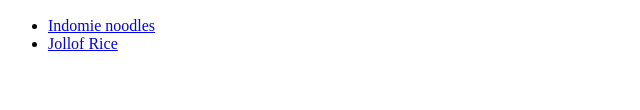
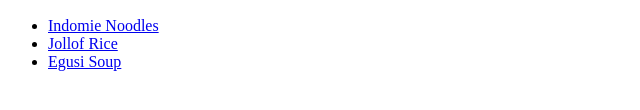
Before and after one commit to Divine-hash/odin-recipes, a plain HTML site: page index.html in a window 1280 px wide. Shown: the part 422-532 px from the top of the page, without its empty margins (0-640 px from the left). Drawn offline with Linux system fonts and the light colour scheme.

Commit message:
added a link to the egusi soup recipe page

```diff
--- a/index.html
+++ b/index.html
@@ -10,8 +10,9 @@
         <h1>Odin Recipes</h1>
         <img src="./images/recipes.jpg" alt="">
         <ul>
-            <li><a href="./recipes/indomie-noodles.html">Indomie noodles</a></li>
+            <li><a href="./recipes/indomie-noodles.html">Indomie Noodles</a></li>
             <li><a href="./recipes/jollof-rice.html">Jollof Rice</a></li>
+            <li><a href="./recipes/egusi-soup.html">Egusi Soup</a></li>
         </ul>
     </body>
 </html>
```
